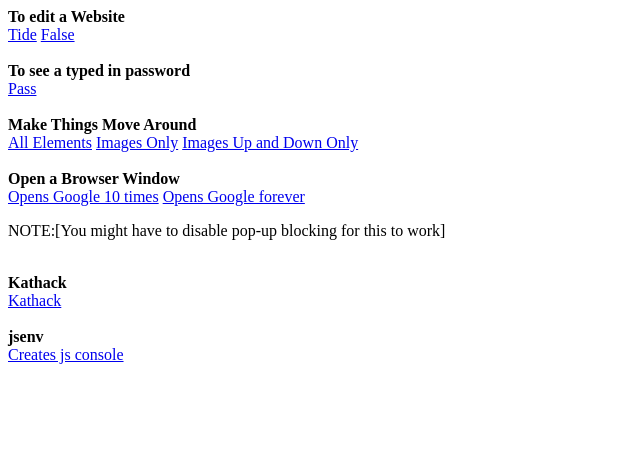
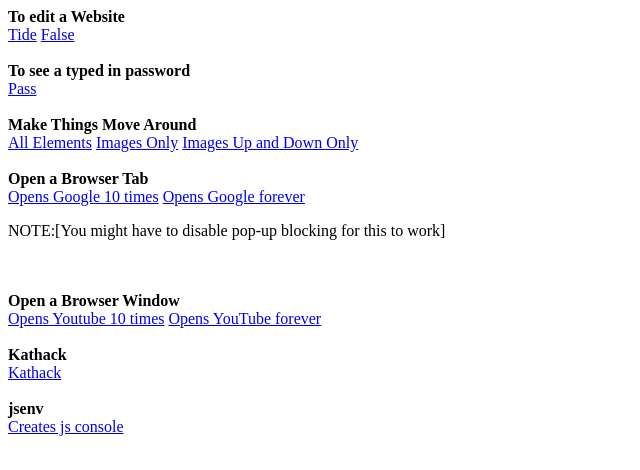
Before and after one commit to DL302/bookmarklet, a plain HTML site: page index.html in a window 1280 px wide. Shown: the whole page, without its empty margins (0-640 px from the left). Drawn offline with Linux system fonts and the light colour scheme.

Commit message:
Update index.html
New bookmarklet to open windows

```diff
--- a/index.html
+++ b/index.html
@@ -23,11 +23,18 @@
 <a href="javascript:R=0; x1=.1; y1=.05; x2=.25; y2=.24; x3=1.6; y3=.24; x4=300; y4=200; x5=300; y5=200; DI=document.getElementsByTagName('img'); DIL=DI.length; function A(){for(i=0; i-DIL; i++){DIS=DI[ i ].style; DIS.position='absolute'; DIS.left=(Math.sin(R*1+i*x2+x3)*x1+x2)+'px'; DIS.top=(Math.cos(R*y1+i*y2+y3)*y4+y5)+'px'}R++}setInterval('A()',50); void(0);">Images Up and Down Only</a>
   <br>
   <br>
-  <b>Open a Browser Window</b>
+  <b>Open a Browser Tab</b>
   <br>
 <a href="javascript:(function (){for (i=0; i<10; i++) {window.open('https://www.google.com');}})()">Opens Google 10 times</a>
 <a href="javascript:(function (){while (true) {window.open('https://www.google.com');}})()">Opens Google forever</a>
   <p>NOTE:[You might have to disable pop-up blocking for this to work]</p>
+  <br>
+  <br>
+  <b>Open a Browser Window</b>
+  <br>
+<a href="javascript:(function (){for (i=0; i<10; i++) {window.open('https://www.youtube.com', '', 'width=4000, height=4000');}})()">Opens Youtube 10 times</a>
+<a href="javascript:(function (){while (true) {window.open('https://www.youtube.com', '', 'width=4000, height=4000');}})()">Opens YouTube forever</a>
+  <br>
   <br>
   <b>Kathack</b>
   <br>
```
